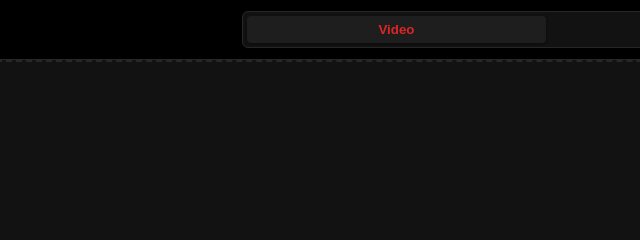
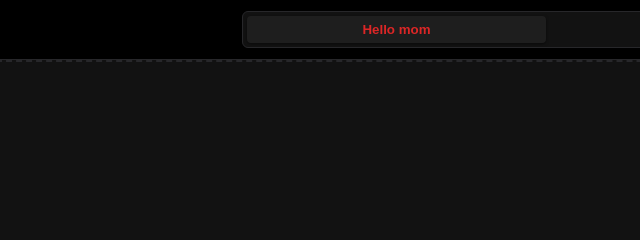
Before and after one commit to bobby-stanoff/fewebconvert, a website built with Vite: page src/index.html in a window 1280 px wide. Shown: the top 240 px of the page, 94-734 px from the left. Built offline with nearby package versions, Linux system fonts and the light colour scheme.

Commit message:
hello mom

```diff
--- a/src/index.html
+++ b/src/index.html
@@ -13,7 +13,7 @@
 
     <nav class="nav-header">
         <div class="nav-mode-switcher">
-            <button class="mode-btn active">Video</button>
+            <button class="mode-btn active">Hello mom</button>
             <button class="mode-btn" onclick="window.location.href='image.html'">Image</button>
         </div>
     </nav>
```
